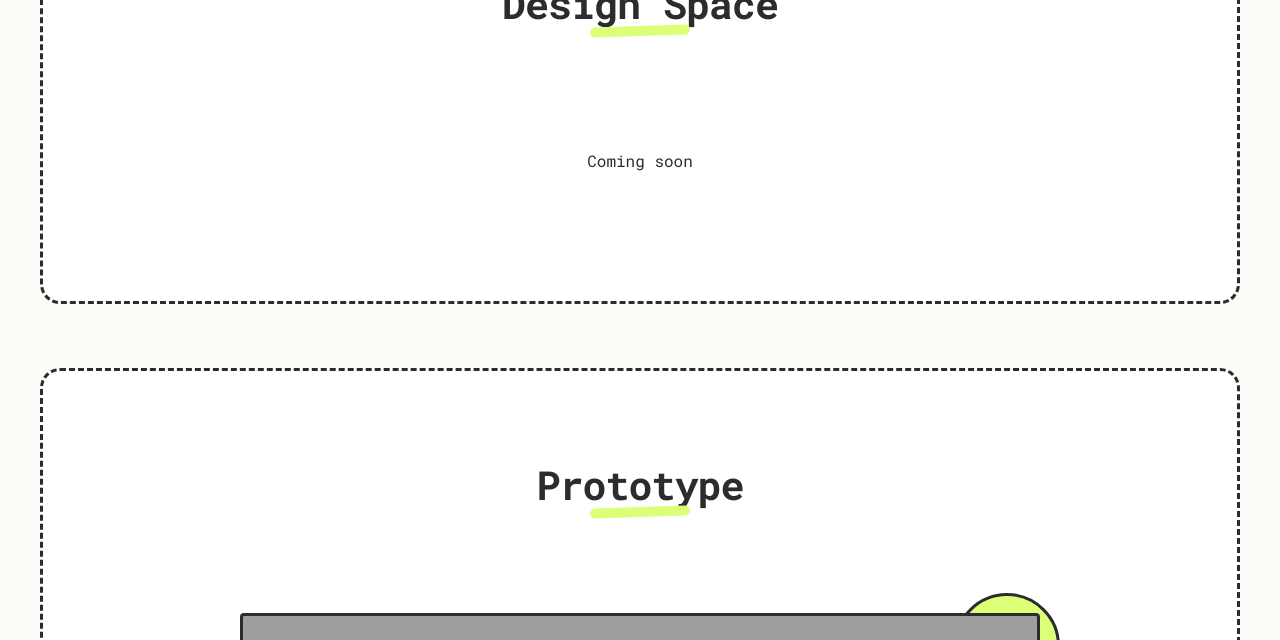
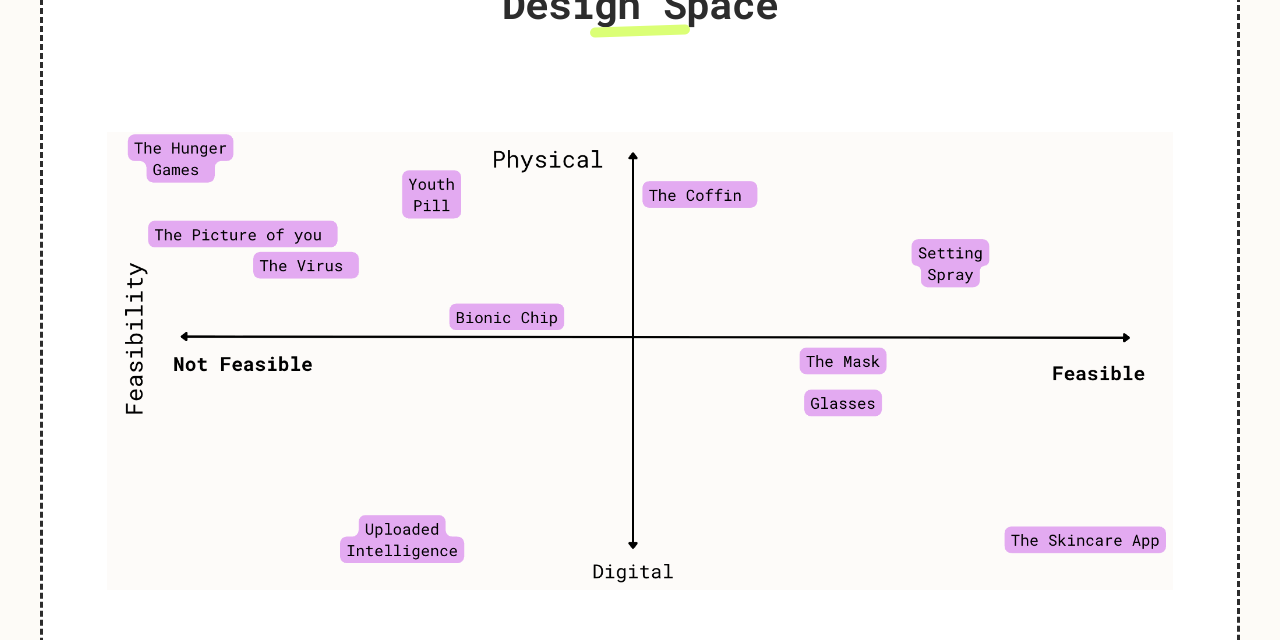
Before and after one commit to ccaglaa/HCI-project, a Vue app: page / in a window 1280 px wide. Shown: the part 10180-10820 px from the top of the page. Built offline with nearby package versions, Linux system fonts and the light colour scheme; grey boxes are pictures that could not be loaded.

Commit message:
added design space

```diff
--- a/src/components/DesignSpace.vue
+++ b/src/components/DesignSpace.vue
@@ -3,7 +3,7 @@
 
 <template>
   <section id="design-space" class="construction-section">
-    <p>Coming soon</p>
+    <img src="/public/design_space.png" alt="Construction design space" />
   </section>
 </template>
 
@@ -16,6 +16,13 @@
   overflow: hidden;
 }
 
+/* Add this new block specifically for your image */
+.construction-section img {
+  max-width: 100%;
+  height: auto;
+  object-fit: contain;
+}
+
 .content-box {
   max-width: 600px;
   margin: 0 auto;
@@ -24,5 +31,4 @@
   align-items: center;
   gap: 1rem;
 }
-
 </style>
```
Also changed, not shown: public/design_space.png (added).
